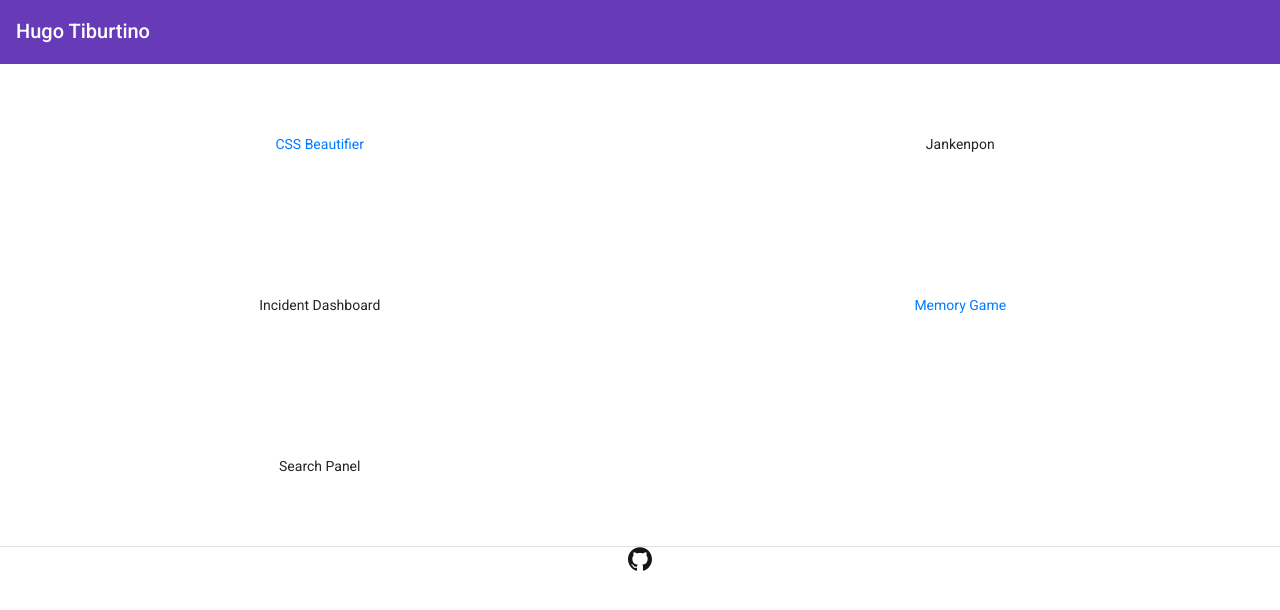
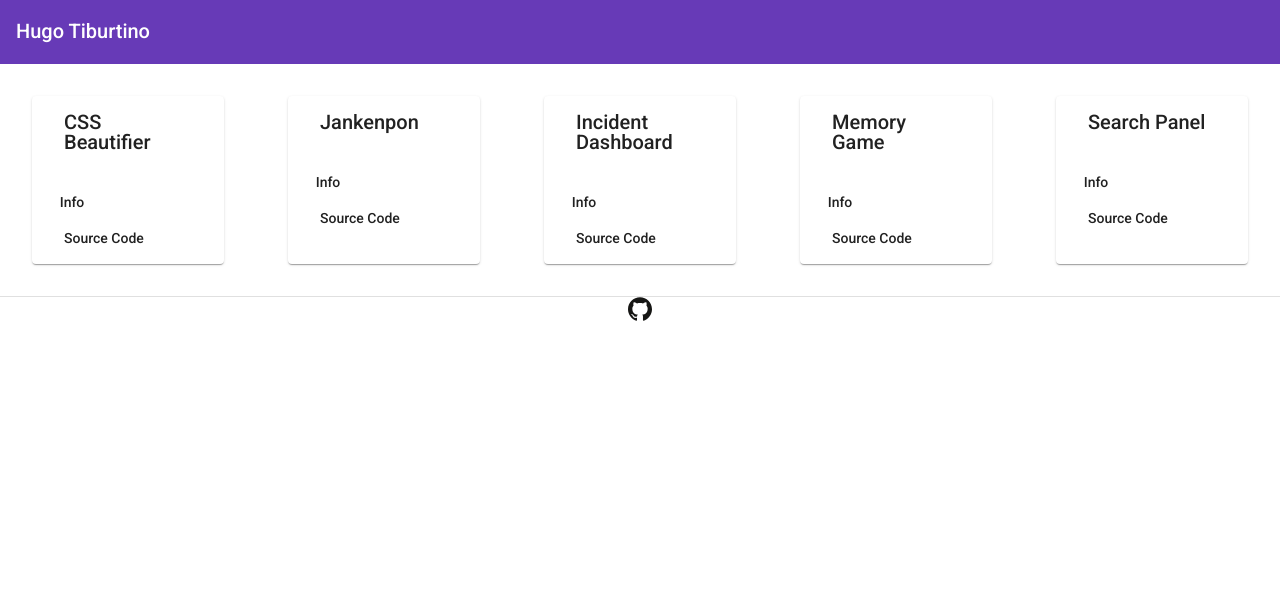
Before and after one commit to hugotiburtino/hugotiburtino.dev, an Angular app: page / in a window 1280 px wide. Shown: the top 610 px of the page. Built offline with nearby package versions, Linux system fonts and the light colour scheme.

Commit message:
Change projects list to card
That gives more useful options out of the box.

```diff
--- a/src/app/projects-panel/projects-panel.component.css
+++ b/src/app/projects-panel/projects-panel.component.css
@@ -1,12 +1,8 @@
-/* mat-grid-list {
-    background-color: black;
+.project-card {
+    width: 15rem;
+    margin: 2rem;
 }
 
-mat-grid-tile {
-    background-color: black;
-    color: white;
+.projects-container {
+    display: flex;
 }
-
-mat-grid-tile a {
-    color: white;
-} */
--- a/src/app/projects-panel/projects-panel.component.html
+++ b/src/app/projects-panel/projects-panel.component.html
@@ -1,14 +1,18 @@
 <main role="main">
-  <mat-grid-list cols="2" rowHeight="10rem">
-    <mat-grid-tile
-      *ngFor="let proj of projects"
-      colspan="1"
-      rowspan="1">
-        <a
-          *ngIf="proj.url; else elseBlock"
-          [href]="proj.url" target="_blank"
-        >{{proj.name}}</a>
-        <ng-template #elseBlock>{{proj.name}}</ng-template>
-      </mat-grid-tile>
-  </mat-grid-list>
+  <div class="projects-container">
+    <mat-card class="project-card" *ngFor="let proj of projects">
+      <mat-card-header>
+        <mat-card-title>{{proj.name}}</mat-card-title>
+        <mat-card-subtitle></mat-card-subtitle>
+      </mat-card-header>
+      <mat-card-content>
+        <p>
+        </p>
+      </mat-card-content>
+      <mat-card-actions>
+        <button mat-button>Info</button>
+        <button mat-button>Source Code</button>
+      </mat-card-actions>
+    </mat-card>
+  </div>
 </main>
```
Also changed, not shown: src/app/submodules/material.module.ts (+5 -5 lines).
